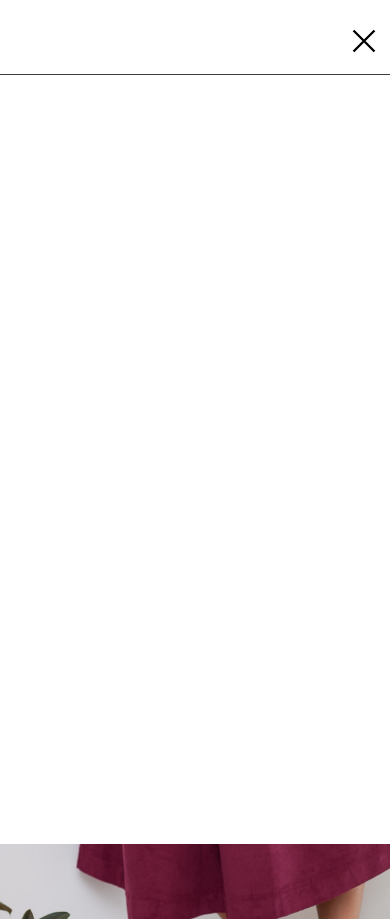
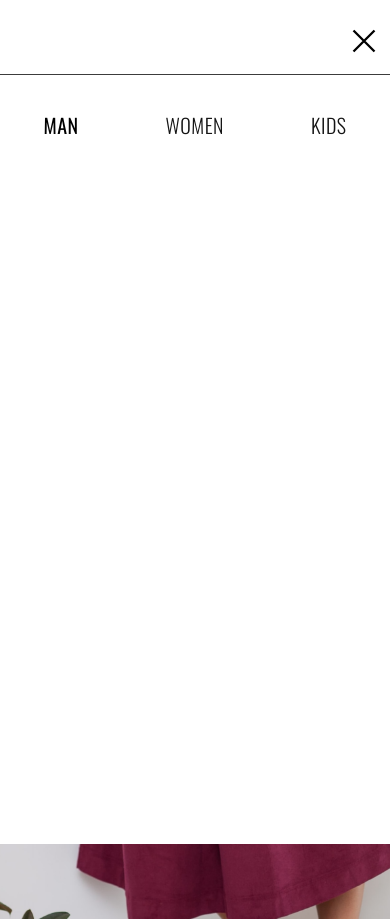
Before and after one commit to arkatsy/zals-ecommerce, a Next.js app: page / in a window 390 px wide. Both pictures are taken after a click on the button 364 px from the left and 41 px from the top of the page. Built offline with nearby package versions, Linux system fonts and the light colour scheme; a web font is replaced by a local one.

Commit message:
add categories and state into the sidebar

```diff
--- a/src/components/ui/Header.tsx
+++ b/src/components/ui/Header.tsx
@@ -1,5 +1,6 @@
 import { useRouter } from "next/router";
-import { useState } from "react";
+import { useEffect, useState } from "react";
+import { Dialog } from "@headlessui/react";
 import {
   BookmarkIconLink,
   CartIconLink,
@@ -7,18 +8,32 @@ import {
   MenuIconButton,
 } from "./IconWrappers";
 import AboutUsLink from "./AboutUsLink";
-import PrimaryCategory from "./PrimaryCategory";
 import Logo from "./Logo";
-import { Dialog } from "@headlessui/react";
+import { PrimaryCategory } from "./PrimaryCategory";
+import useMediaQuery from "@/lib/useMediaQuery";
 
-type Categories = "MAN" | "WOMEN" | "KIDS";
+const categories = ["MAN", "WOMEN", "KIDS"] as const;
 
-const categories: Array<Categories> = ["MAN", "WOMEN", "KIDS"];
+type Categories = (typeof categories)[number];
 
 const Header = ({}) => {
   const { pathname } = useRouter();
-  const [activeMenuOverlay, setActiveMenuOverlay] = useState(false);
 
+  // Sidebar state
+  const [activeSidebar, setActiveSidebar] = useState(false);
+  const toggleSidebar = () => setActiveSidebar((prev) => !prev);
+  const [activeSidebarCategory, setActiveSidebarCategory] = useState<Categories>("MAN");
+
+  const isDesktop = useMediaQuery("(min-width: 1024px)");
+
+  // Reset the state of the sidebar
+  useEffect(() => {
+    if (isDesktop) {
+      setActiveSidebar(false);
+    }
+  }, [isDesktop]);
+
+  // Check the current page the user is on
   const isCategoryPageActive = pathname.split("/")[1] === "category";
   const isBookmarkPageActive = pathname === "/bookmarks";
   const isCartPageActive = pathname === "/cart";
@@ -39,10 +54,11 @@ const Header = ({}) => {
           <div className="hidden lg:flex lg:gap-12 xl:gap-14">
             {categories.map((category) => {
               return (
-                <PrimaryCategory
+                <PrimaryCategory.Link
                   label={category}
                   key={category}
                   category={category}
+                  href={`/category/${category.toLowerCase()}`}
                   active={
                     isCategoryPageActive &&
                     category === pathname.split("/")[2].toUpperCase()
@@ -81,31 +97,75 @@ const Header = ({}) => {
             title="Login Page"
           />
           <MenuIconButton
-            onClick={() => setActiveMenuOverlay((c) => !c)}
+            onClick={toggleSidebar}
             className="relative top-[2px] ml-2 lg:hidden"
           />
         </div>
       </header>
-      <Dialog
-        as="div"
-        open={activeMenuOverlay}
-        onClose={() => setActiveMenuOverlay((c) => !c)}
-        className="fixed z-40 h-full w-full lg:hidden"
-      >
-        <div className="fixed top-0 h-full w-full bg-black-50 opacity-75"></div>
-
-        <Dialog.Panel className="fixed right-0 top-0 h-full w-full bg-white-100 opacity-100 min-[420px]:w-80 sm:w-[400px]">
-          <div className="relative right-0 flex h-[75px] items-center justify-end border-b-[1px] border-b-black-25 px-2 min-[420px]:px-6 sm:h-[80px] sm:px-10 md:h-[92px]">
-            <MenuIconButton
-              active={true}
-              onClick={() => setActiveMenuOverlay(false)}
-              className="relative top-1 sm:top-[4px]"
-            />
-          </div>
-        </Dialog.Panel>
-      </Dialog>
+      {!isDesktop && (
+        <Sidebar
+          isOpen={activeSidebar}
+          onClose={toggleSidebar}
+          activeCategory={activeSidebarCategory}
+          onChangeCategory={setActiveSidebarCategory}
+        />
+      )}
     </>
   );
 };
 
+interface SidebarProps {
+  isOpen: boolean;
+  onClose: () => void;
+  activeCategory?: Categories;
+  onChangeCategory?: (category: Categories) => void;
+}
+
+const Sidebar = ({
+  isOpen,
+  onClose,
+  activeCategory = "MAN",
+  onChangeCategory,
+}: SidebarProps) => {
+  const [activeCategoryInMenu, setActiveCategoryInMenu] =
+    useState<Categories>(activeCategory);
+
+  const onChangeCategoryWrapper = (
+    e: React.MouseEvent<HTMLButtonElement, MouseEvent>
+  ) => {
+    setActiveCategoryInMenu(e.currentTarget.getAttribute("label") as Categories);
+    if (onChangeCategory)
+      onChangeCategory(e.currentTarget.getAttribute("label") as Categories);
+  };
+
+  return (
+    <Dialog as="div" open={isOpen} onClose={onClose} className="fixed z-40 h-full w-full">
+      <div className="fixed top-0 h-full w-full bg-black-50 opacity-75"></div>
+      <Dialog.Panel className="fixed right-0 top-0 h-full w-full bg-white-100 opacity-100 min-[420px]:w-[420px] sm:w-[480px] md:w-[540px]">
+        <div className="relative right-0 flex h-[75px] items-center justify-end border-b-[1px] border-b-black-25 px-2 min-[420px]:px-6 sm:h-[80px] sm:px-10 md:h-[92px]">
+          <MenuIconButton
+            active={true}
+            onClick={onClose}
+            className="relative top-1 sm:top-[4px]"
+          />
+        </div>
+        <div className="mt-8 flex justify-around">
+          {categories.map((category) => {
+            return (
+              <PrimaryCategory.Button
+                label={category}
+                key={category}
+                category={category}
+                active={category === activeCategoryInMenu}
+                className="text-xl sm:text-2xl "
+                onClick={onChangeCategoryWrapper}
+              />
+            );
+          })}
+        </div>
+      </Dialog.Panel>
+    </Dialog>
+  );
+};
+
 export default Header;
--- a/src/components/ui/Layout.tsx
+++ b/src/components/ui/Layout.tsx
@@ -14,17 +14,26 @@ interface Props extends React.HTMLAttributes<HTMLDivElement> {
 
 const Layout = ({ children, ...props }: Props) => {
   return (
+    <>
+      <style jsx global>
+        {`
+          :root {
+            --font-oswald: ${oswald.style.fontFamily};
+          }
+        `}
+      </style>
       <div
         {...props}
         className={`${oswald.variable} ${playfairDisplay.variable} flex justify-center`}
       >
         <div className="flex w-full max-w-[1920px] flex-col">
-        <div className="flex h-full max-w-[1920px] flex-col items-center font-oswald ">
+          <div className="flex h-full max-w-[1920px] flex-col items-center font-oswald">
             <Header />
             <div className="min-h-screen w-full">{children}</div>
           </div>
         </div>
       </div>
+    </>
   );
 };
 
--- a/src/components/ui/PrimaryCategory.tsx
+++ b/src/components/ui/PrimaryCategory.tsx
@@ -12,6 +12,7 @@ const primaryCategoryClasses = cva(
     "p-1",
     "tracking-wide",
     "uppercase",
+    "font-oswald",
   ],
   {
     variants: {
@@ -29,18 +30,19 @@ interface PrimaryCategoryProps extends VariantProps<typeof primaryCategoryClasse
   [x: string]: any;
 }
 
-const PrimaryCategory = ({
+const PrimaryCategoryLink = ({
   category = "MAN",
   active = false,
   className = "",
+  href,
   ...props
-}: PrimaryCategoryProps) => {
+}: PrimaryCategoryProps & {
+  href: string;
+}) => {
   return (
     <Link
-      href={`/category/${category.toLowerCase()}`}
+      href={href}
       className={`${primaryCategoryClasses({ active })} ${className}`}
-      aria-label={`Navigate to the ${category} category`}
-      title={`Navigate to the ${category} category`}
       {...props}
     >
       {category}
@@ -48,4 +50,27 @@ const PrimaryCategory = ({
   );
 };
 
-export default PrimaryCategory;
+const PrimaryCategoryButton = ({
+  category = "MAN",
+  active = false,
+  className = "",
+  onClick,
+  ...props
+}: PrimaryCategoryProps & {
+  onClick: React.MouseEventHandler<HTMLButtonElement>;
+}) => {
+  return (
+    <button
+      className={`${primaryCategoryClasses({ active })} ${className}`}
+      onClick={onClick}
+      {...props}
+    >
+      {category}
+    </button>
+  );
+};
+
+export const PrimaryCategory = {
+  Link: PrimaryCategoryLink,
+  Button: PrimaryCategoryButton,
+};
--- /dev/null
+++ b/src/lib/useMediaQuery.tsx
@@ -0,0 +1,21 @@
+import { useState, useEffect } from "react";
+
+const useMediaQuery = (query: string) => {
+  const [matches, setMatches] = useState(false);
+
+  useEffect(() => {
+    const media = window.matchMedia(query);
+    if (media.matches !== matches) {
+      setMatches(media.matches);
+    }
+
+    const listener = () => setMatches(media.matches);
+    window.addEventListener("resize", listener);
+
+    return () => window.removeEventListener("resize", listener);
+  }, [matches, query]);
+
+  return matches;
+};
+
+export default useMediaQuery;
--- a/tsconfig.json
+++ b/tsconfig.json
@@ -17,7 +17,8 @@
     "baseUrl": ".",
     "paths": {
       "@/*": ["./src/*"],
-      "@components/*": ["./src/components/*"]
+      "@components/*": ["./src/components/*"],
+      "@/lib/*": ["./src/lib/*"]
     }
   },
   "include": ["next-env.d.ts", "**/*.ts", "**/*.tsx"],
```
Lines whose indentation alone changed are shown as unchanged.
